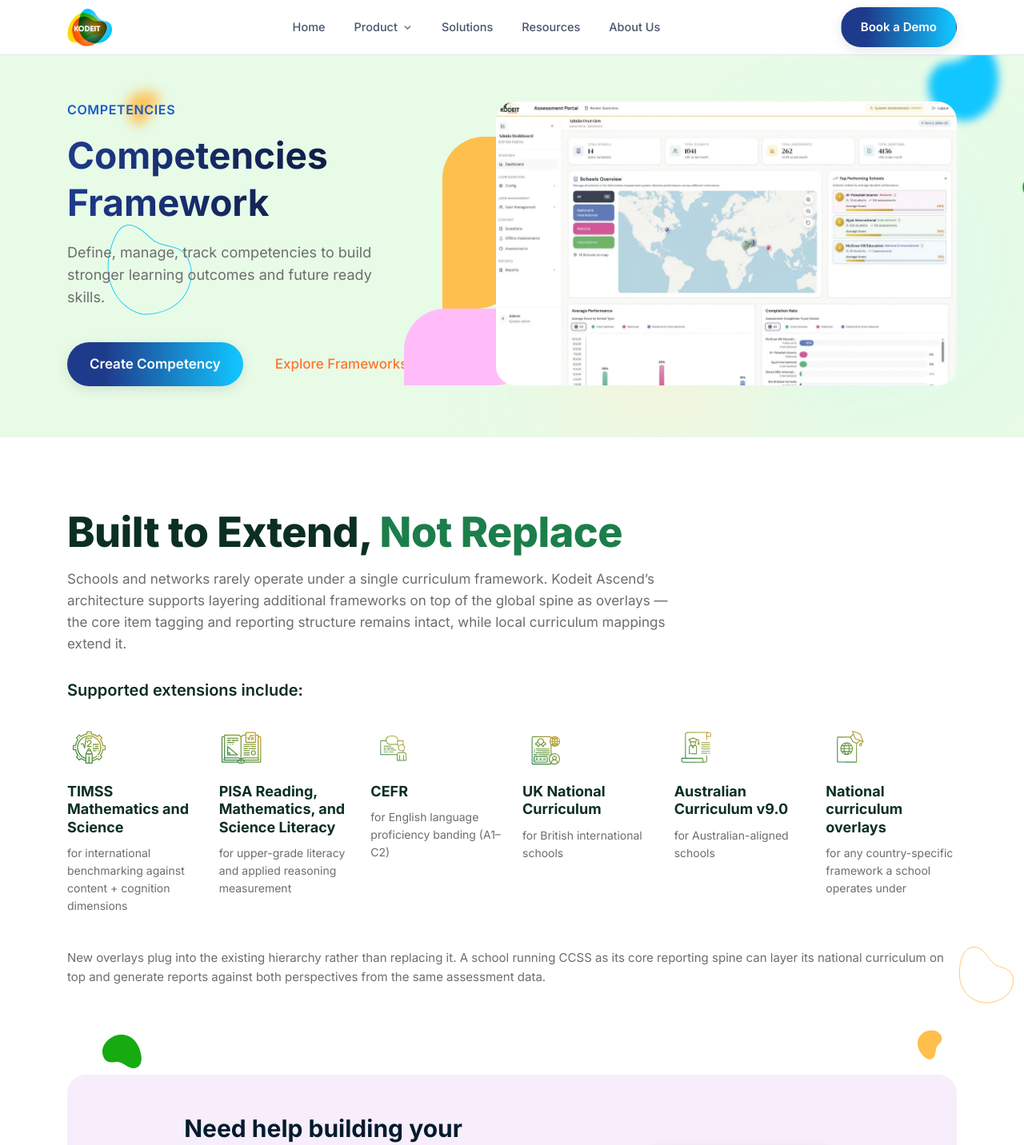
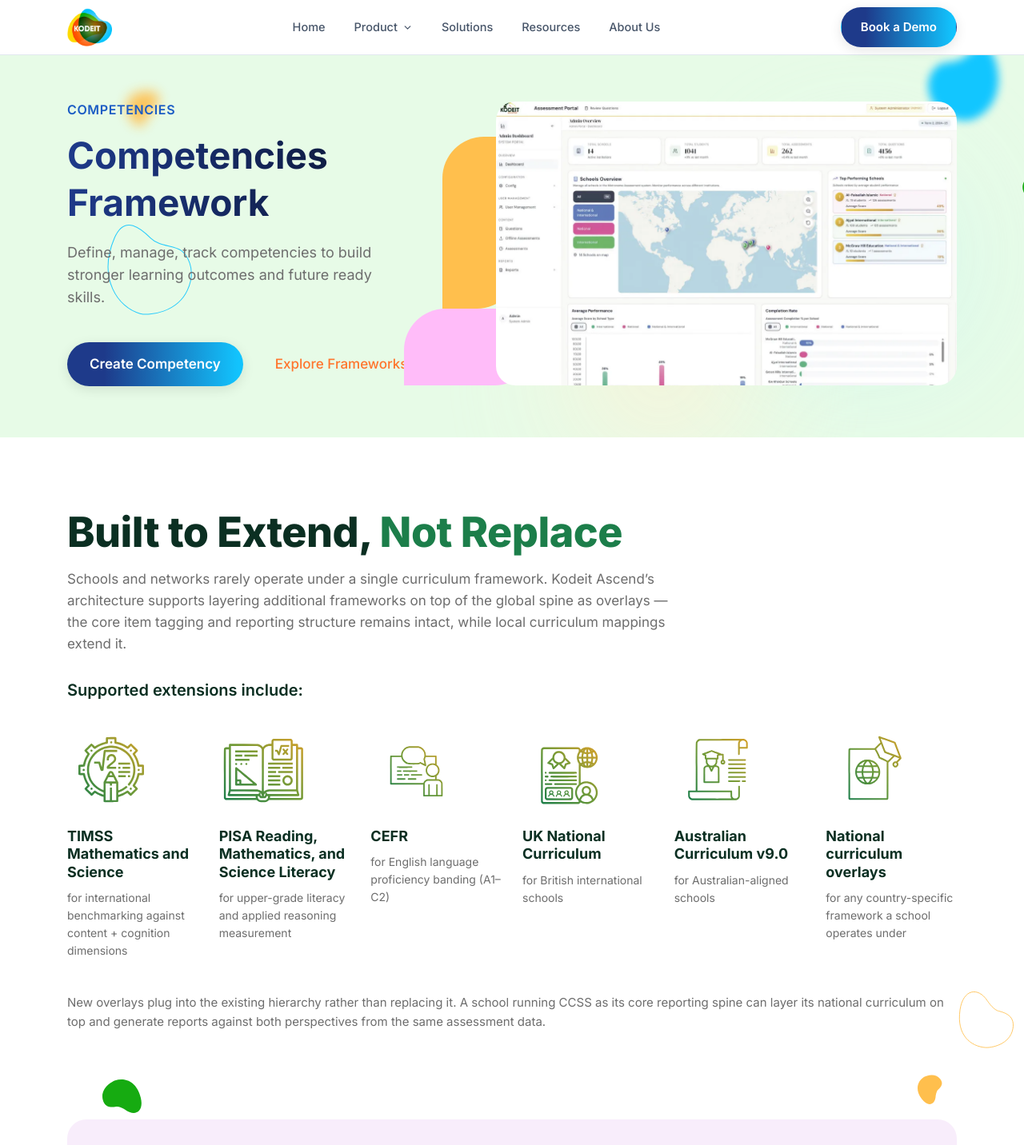
Before and after one commit to techviron-admin/kodeit-ascend, a Next.js app in the folder kodeit-next/: page /competencies in a window 1280 px wide. Shown: the top 1432 px of the page at 80% size. Built offline with nearby package versions, Linux system fonts and the light colour scheme.

Commit message:
Double competencies framework icon size (56 to 112px)

```diff
--- a/kodeit-next/app/modules.css
+++ b/kodeit-next/app/modules.css
@@ -1101,8 +1101,8 @@
   gap: 26px;
 }
 .ext-card img {
-  width: 56px;
-  height: 56px;
+  width: 112px;
+  height: 112px;
   margin-bottom: 16px;
 }
 .page-home .ext-card h3 {
```
